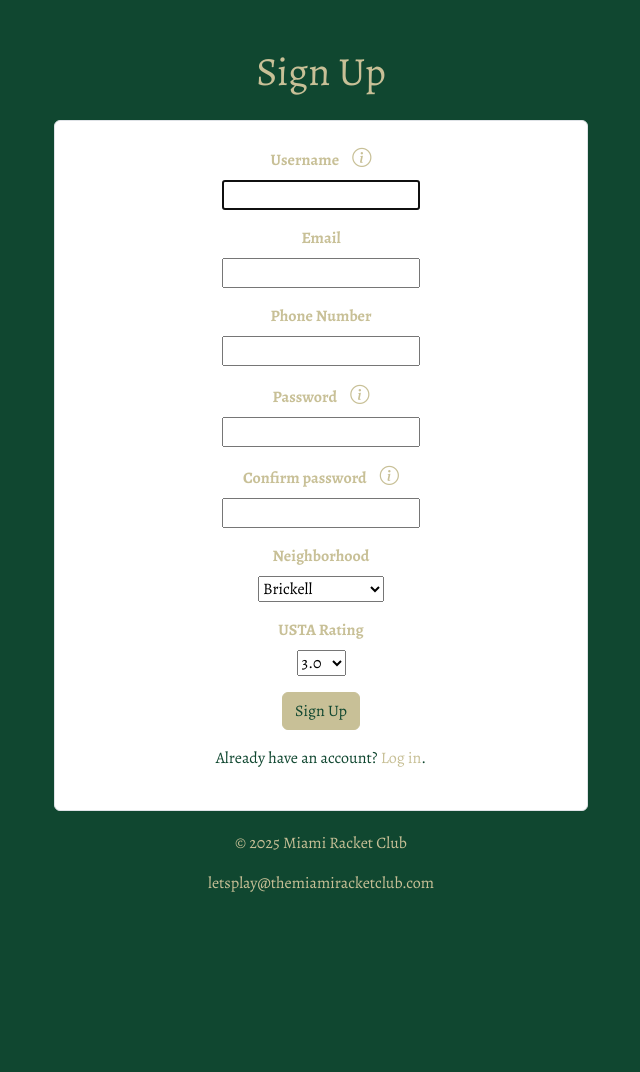
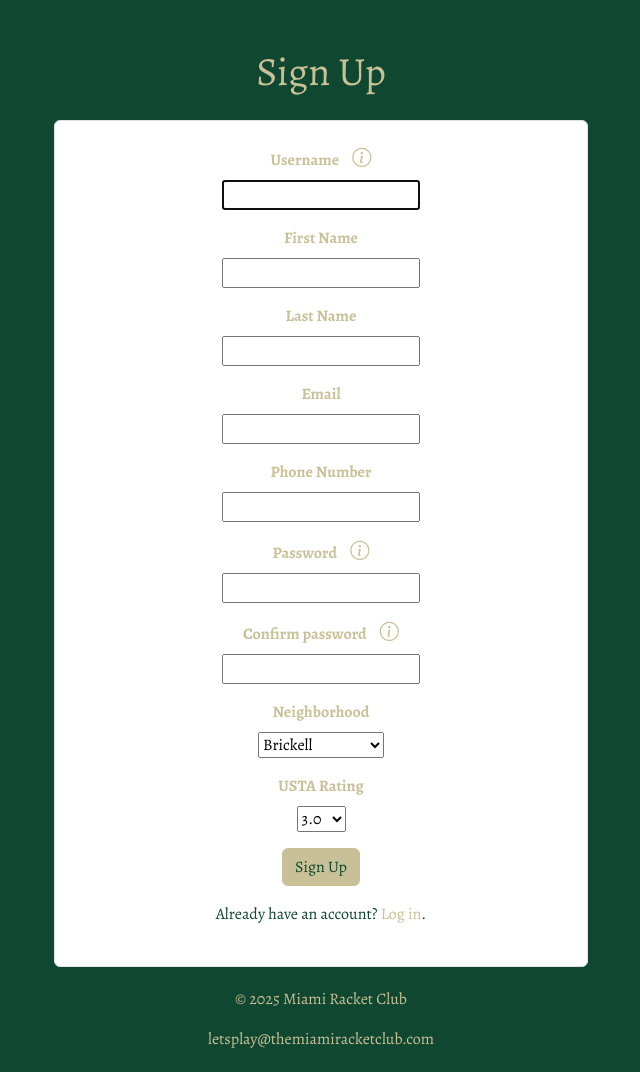
Before and after one commit to vicenteramirezg/miami-racket-club, a Django app: page /accounts/signup/ in a window 1280 px wide. Shown: the part 87-1159 px from the top of the page, without its empty margins (319-959 px from the left). Before the commit the page ends 979 px from the top, so only its background shows below. Run offline with Django 5.2, Linux system fonts and the light colour scheme.

Commit message:
Adding First Name, Last Name and Created at to Player database.

```diff
--- a/miami_racket_club/rankings/forms.py
+++ b/miami_racket_club/rankings/forms.py
@@ -45,10 +45,10 @@ def frange(start, stop, step):
         start += step
 
 class CustomSignUpForm(UserCreationForm):
-    email = forms.EmailField(required=True)
-
+    email = forms.EmailField(required=True, label="Email")
+    first_name = forms.CharField(max_length=50, required=True, label="First Name")
+    last_name = forms.CharField(max_length=50, required=True, label="Last Name")
     neighborhood = forms.ChoiceField(choices=Player.NEIGHBORHOOD_CHOICES, label="Neighborhood")
-
     phone_number = forms.CharField(max_length=15, label="Phone Number", required=False)
 
     def clean_phone_number(self):
@@ -78,4 +78,27 @@ class CustomSignUpForm(UserCreationForm):
 
     class Meta:
         model = User
-        fields = ('username', 'email', 'password1', 'password2', 'usta_rating', 'neighborhood', 'phone_number')
+        fields = ('username', 'email', 'first_name', 'last_name', 'password1', 'password2', 'usta_rating', 'neighborhood', 'phone_number')
+
+    def save(self, commit=True):
+        # Save the User instance first
+        user = super().save(commit=False)
+        user.email = self.cleaned_data['email']
+        user.first_name = self.cleaned_data['first_name']
+        user.last_name = self.cleaned_data['last_name']
+        if commit:
+            user.save()
+
+        # Create the Player instance and link it to the User
+        player = Player(
+            user=user,
+            first_name=self.cleaned_data['first_name'],
+            last_name=self.cleaned_data['last_name'],
+            usta_rating=self.cleaned_data['usta_rating'],
+            neighborhood=self.cleaned_data['neighborhood'],
+            phone_number=self.cleaned_data['phone_number']
+        )
+        if commit:
+            player.save()
+
+        return user
--- a/miami_racket_club/rankings/templates/registration/signup.html
+++ b/miami_racket_club/rankings/templates/registration/signup.html
@@ -20,6 +20,34 @@
                         {% endif %}
                         <div class="d-flex justify-content-center">{{ form.username }}</div>
                         {% for error in form.username.errors %}
+                            <div class="alert alert-danger">{{ error }}</div>
+                        {% endfor %}
+                    </div>
+
+                    <!-- First Name -->
+                    <div class="mb-3 text-center">
+                        <label for="{{ form.first_name.id_for_label }}" class="form-label" style="color: #c8c097;">{{ form.first_name.label }}</label>
+                        {% if form.first_name.help_text %}
+                            <span class="text-muted" data-bs-toggle="tooltip" data-bs-placement="right" title="{{ form.first_name.help_text }}">
+                                <i class="bi bi-info-circle"></i>
+                            </span>
+                        {% endif %}
+                        <div class="d-flex justify-content-center">{{ form.first_name }}</div>
+                        {% for error in form.first_name.errors %}
+                            <div class="alert alert-danger">{{ error }}</div>
+                        {% endfor %}
+                    </div>
+
+                    <!-- Last Name -->
+                    <div class="mb-3 text-center">
+                        <label for="{{ form.last_name.id_for_label }}" class="form-label" style="color: #c8c097;">{{ form.last_name.label }}</label>
+                        {% if form.last_name.help_text %}
+                            <span class="text-muted" data-bs-toggle="tooltip" data-bs-placement="right" title="{{ form.last_name.help_text }}">
+                                <i class="bi bi-info-circle"></i>
+                            </span>
+                        {% endif %}
+                        <div class="d-flex justify-content-center">{{ form.last_name }}</div>
+                        {% for error in form.last_name.errors %}
                             <div class="alert alert-danger">{{ error }}</div>
                         {% endfor %}
                     </div>
--- a/miami_racket_club/rankings/views.py
+++ b/miami_racket_club/rankings/views.py
@@ -237,16 +237,19 @@ class SignUpView(CreateView):
     template_name = 'registration/signup.html'
 
     def form_valid(self, form):
+        # Save the User instance
         user = form.save()
-        usta_rating = form.cleaned_data.get('usta_rating')
 
-        # Save USTA Rating in Player model
+        # Create the Player instance and link it to the User
         Player.objects.create(
             user=user,
+            first_name=form.cleaned_data['first_name'],
+            last_name=form.cleaned_data['last_name'],
             usta_rating=form.cleaned_data['usta_rating'],
             neighborhood=form.cleaned_data['neighborhood'],
             phone_number=form.cleaned_data['phone_number']
         )
 
+        # Log the user in
         login(self.request, user)
         return redirect(self.success_url)
```
Also changed, not shown: miami_racket_club/rankings/models.py (+11 -1 lines), miami_racket_club/rankings/migrations/0010_player_created_at_player_first_name_player_last_name.py (added).
